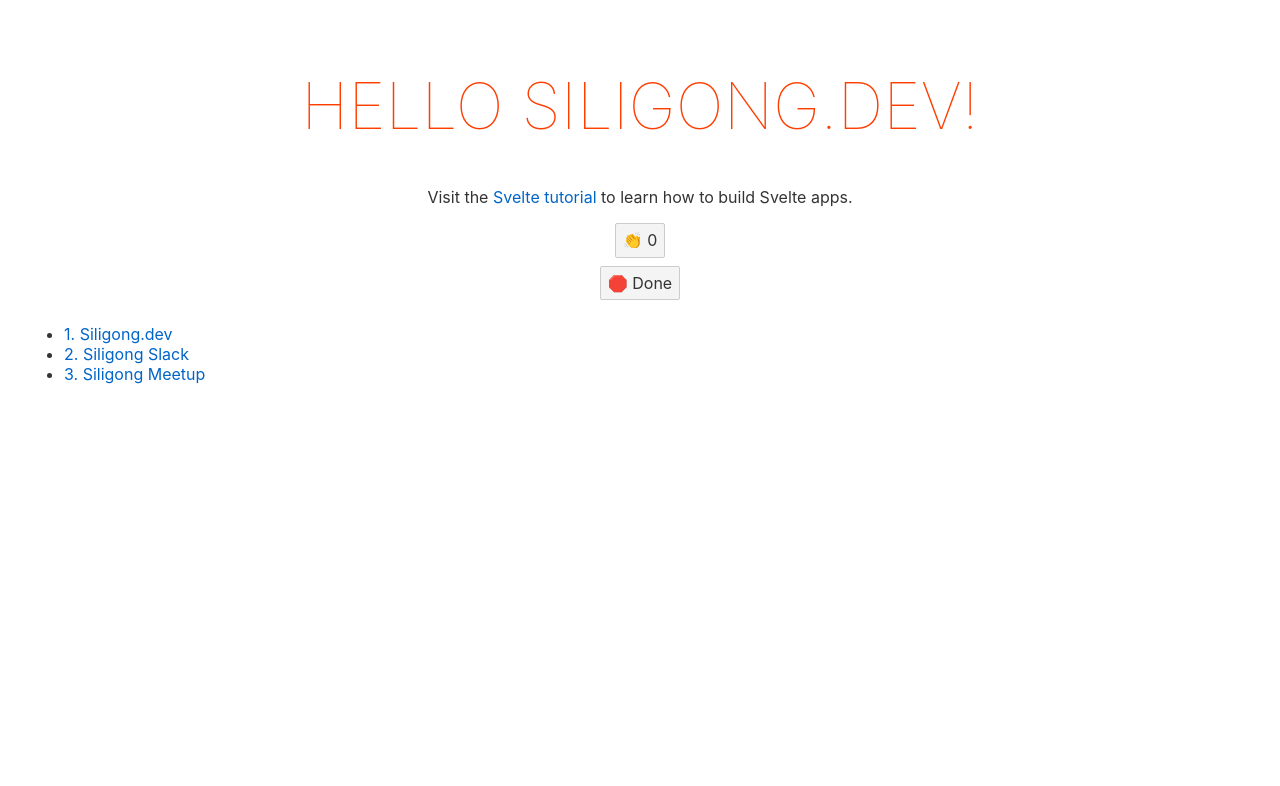
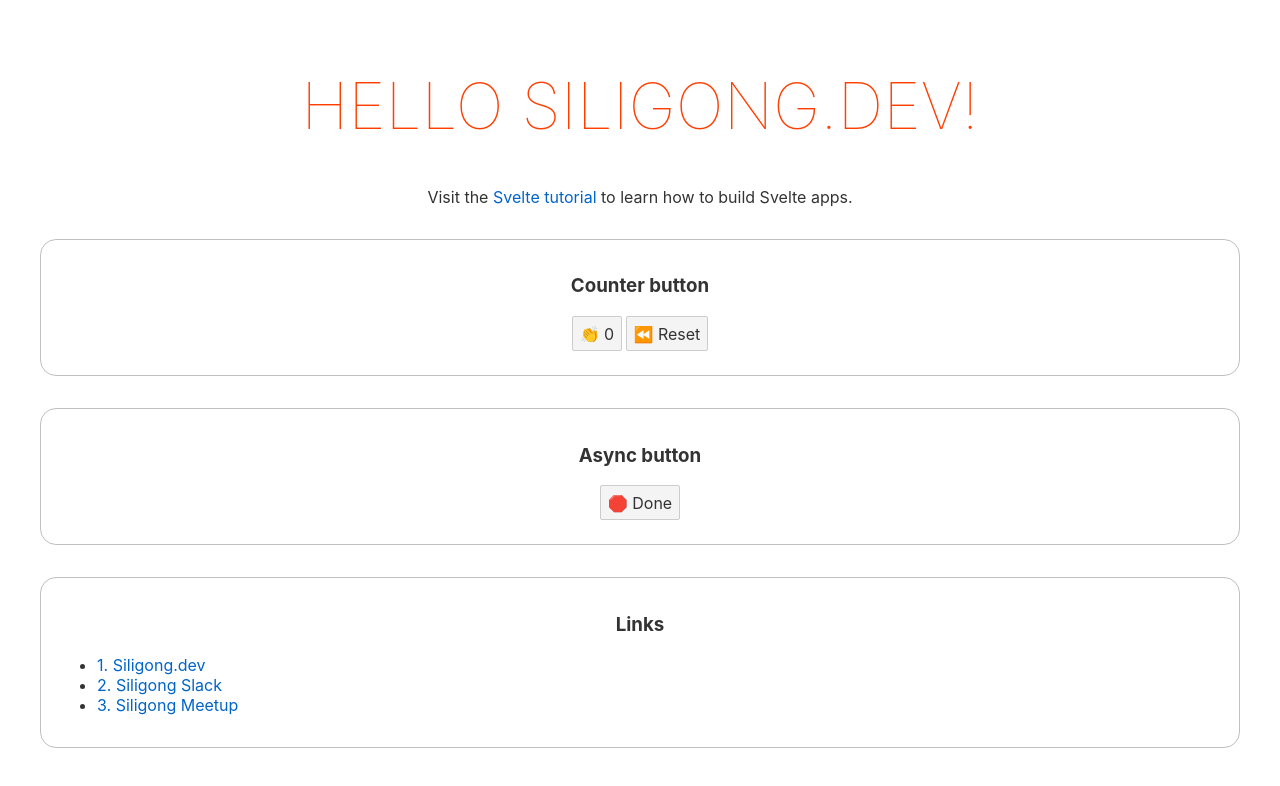
Before and after one commit to pbrdmn/svelte-demo, a Svelte app: page / in a window 1280 px wide. Shown: the top 786 px of the page. Built offline with nearby package versions, Linux system fonts and the light colour scheme.

Commit message:
Grid, Sections

```diff
--- a/src/App.svelte
+++ b/src/App.svelte
@@ -2,6 +2,9 @@
   import Async from "./Async.svelte";
   import Counter from "./Counter.svelte";
   import Links from "./Links.svelte";
+  import Grid from "./components/Grid.svelte";
+  import Section from "./components/Section.svelte";
+
   export let name: string;
 
   const onCounterUpdate = ({ detail }: CustomEvent<number>) =>
@@ -14,16 +17,23 @@
     Visit the <a href="https://svelte.dev/tutorial">Svelte tutorial</a> to learn
     how to build Svelte apps.
   </p>
-  <Counter on:counterUpdate={onCounterUpdate} />
-  <Async />
-  <Links />
+  <Grid>
+    <Section>
+      <Counter on:counterUpdate={onCounterUpdate} />
+    </Section>
+    <Section>
+      <Async />
+    </Section>
+    <Section>
+      <Links />
+    </Section>
+  </Grid>
 </main>
 
 <style>
   main {
     text-align: center;
     padding: 1em;
-    max-width: 240px;
     margin: 0 auto;
   }
 
@@ -33,10 +43,4 @@
     font-size: 4em;
     font-weight: 100;
   }
-
-  @media (min-width: 640px) {
-    main {
-      max-width: none;
-    }
-  }
 </style>
--- a/src/Async.svelte
+++ b/src/Async.svelte
@@ -7,6 +7,7 @@
   };
 </script>
 
+<h3>Async button</h3>
 <button on:click={startTimer} aria-disabled={!done}
   >{done ? "🛑 Done" : "⏳ Wait"}</button
 >
--- a/src/Counter.svelte
+++ b/src/Counter.svelte
@@ -10,12 +10,8 @@
   const reset = () => (count = 0);
 </script>
 
+<h3>Counter button</h3>
 <div>
-  {#if count >= 3}
-    🎉🎉🎉
-    <button on:click={reset}>👏 {count}</button>
-    🎉🎉🎉
-  {:else}
-    <button on:click={increment}>👏 {count}</button>
-  {/if}
+  <button on:click={increment}>👏 {count}</button>
+  <button on:click={reset}>⏪ Reset</button>
 </div>
--- a/src/Links.svelte
+++ b/src/Links.svelte
@@ -15,6 +15,7 @@
   ];
 </script>
 
+<h3>Links</h3>
 <ul>
   {#each links as { url, name }, i (url)}
     <li><a target="_blank" href={url}>{i + 1}. {name}</a></li>
--- /dev/null
+++ b/src/components/Grid.svelte
@@ -0,0 +1,9 @@
+<div>
+    <slot/>
+</div>
+
+<style>
+    div {
+        display: grid;
+    }
+</style>
--- /dev/null
+++ b/src/components/Section.svelte
@@ -0,0 +1,12 @@
+<section>
+    <slot />
+</section>
+
+<style>
+    section {
+        border: 1px solid silver;
+        border-radius: 1rem;
+        padding: 1rem;
+        margin: 1rem;
+    }
+</style>
```
